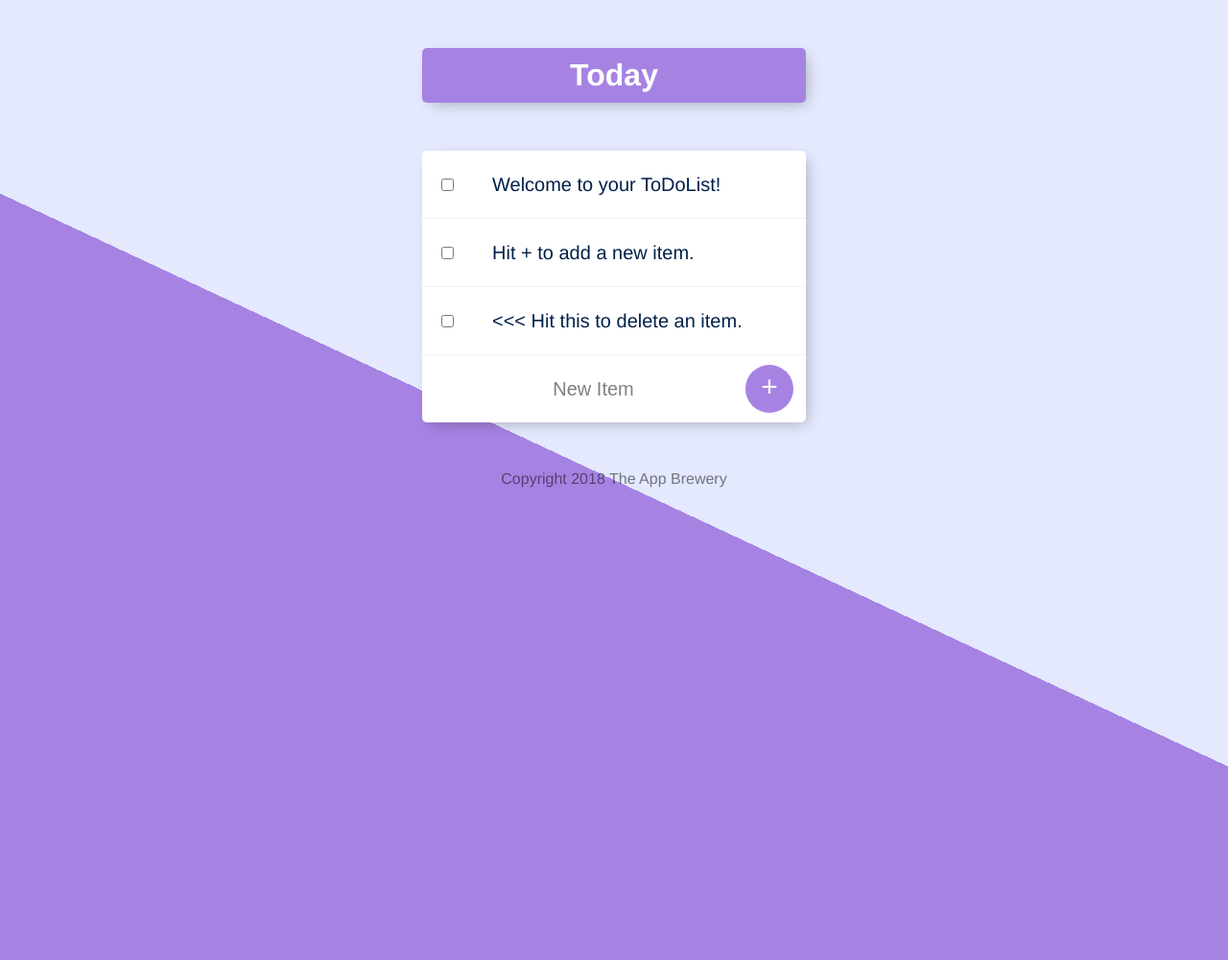
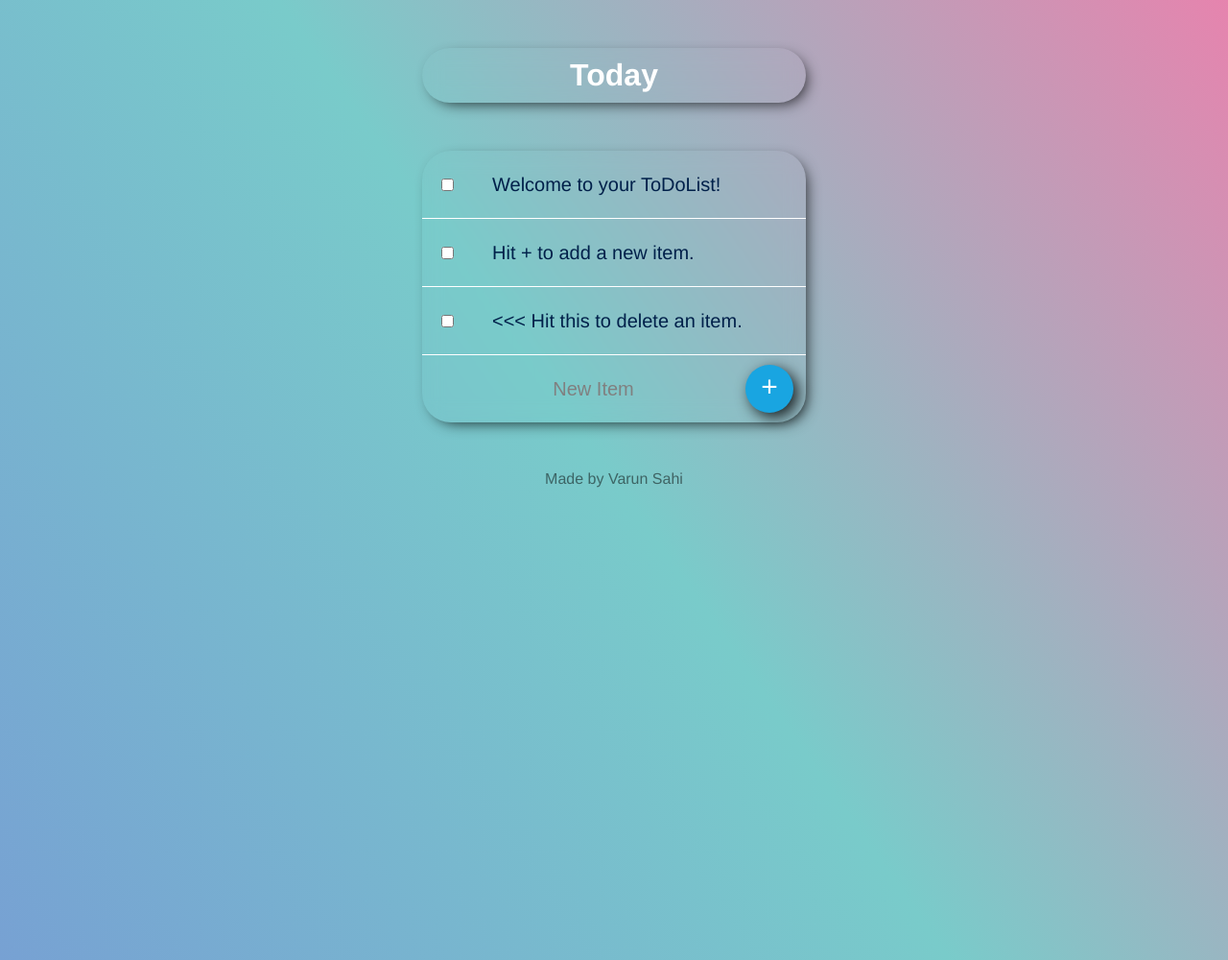
Before and after one commit to varunsahii/ToDoList, a Node server app: page / in a window 1280 px wide. Shown: the whole page at 96% size. Run offline with Node 20, Linux system fonts and the light colour scheme; data comes from the database, SQL or seed files in the repository; data that the repository does not hold is empty; some libraries are stand-ins or nearby versions.

Commit message:
updated css file

```diff
--- a/public/css/styles.css
+++ b/public/css/styles.css
@@ -1,6 +1,6 @@
 html {
   background-color: #E4E9FD;
-  background-image: -webkit-linear-gradient(65deg, #A683E3 50%, #E4E9FD 50%);
+  background-image: -webkit-linear-gradient(35deg, #77A1D3, #79CBCA, #E684AE);
   min-height: 1000px;
   font-family: 'helvetica neue';
 }
@@ -13,13 +13,13 @@ h1 {
 .box {
   max-width: 400px;
   margin: 50px auto;
-  background: white;
   border-radius: 5px;
-  box-shadow: 5px 5px 15px -5px rgba(0, 0, 0, 0.3);
+  box-shadow: 5px 5px 15px -5px rgba(0, 0, 0, 0.822);
+  border-radius: 30px;
+  backdrop-filter: blur(10px);
 }
 
 #heading {
-  background-color: #A683E3;
   text-align: center;
 }
 
@@ -27,7 +27,7 @@ h1 {
   min-height: 70px;
   display: flex;
   align-items: center;
-  border-bottom: 1px solid #F1F1F1;
+  border-bottom: 1px solid white;
 }
 
 .item:last-child {
@@ -59,13 +59,16 @@ form.item {
 button {
   min-height: 50px;
   width: 50px;
-  border-radius: 50%;
   border-color: transparent;
-  background-color: #A683E3;
+  background-color: #19a5e1;
   color: #fff;
   font-size: 30px;
   padding-bottom: 6px;
-  border-width: 0;
+  display: flex;
+  justify-content: center;
+  align-items: center;
+  border-radius: 100%;
+  box-shadow: 5px 5px 15px 0px rgba(0, 0, 0, 0.822);
 }
 
 input[type="text"] {
--- a/views/footer.ejs
+++ b/views/footer.ejs
@@ -3,7 +3,7 @@
 </body>
 
 <footer>
-  Copyright 2018 The App Brewery
+  Made by Varun Sahi
 </footer>
 
 </html>
```
